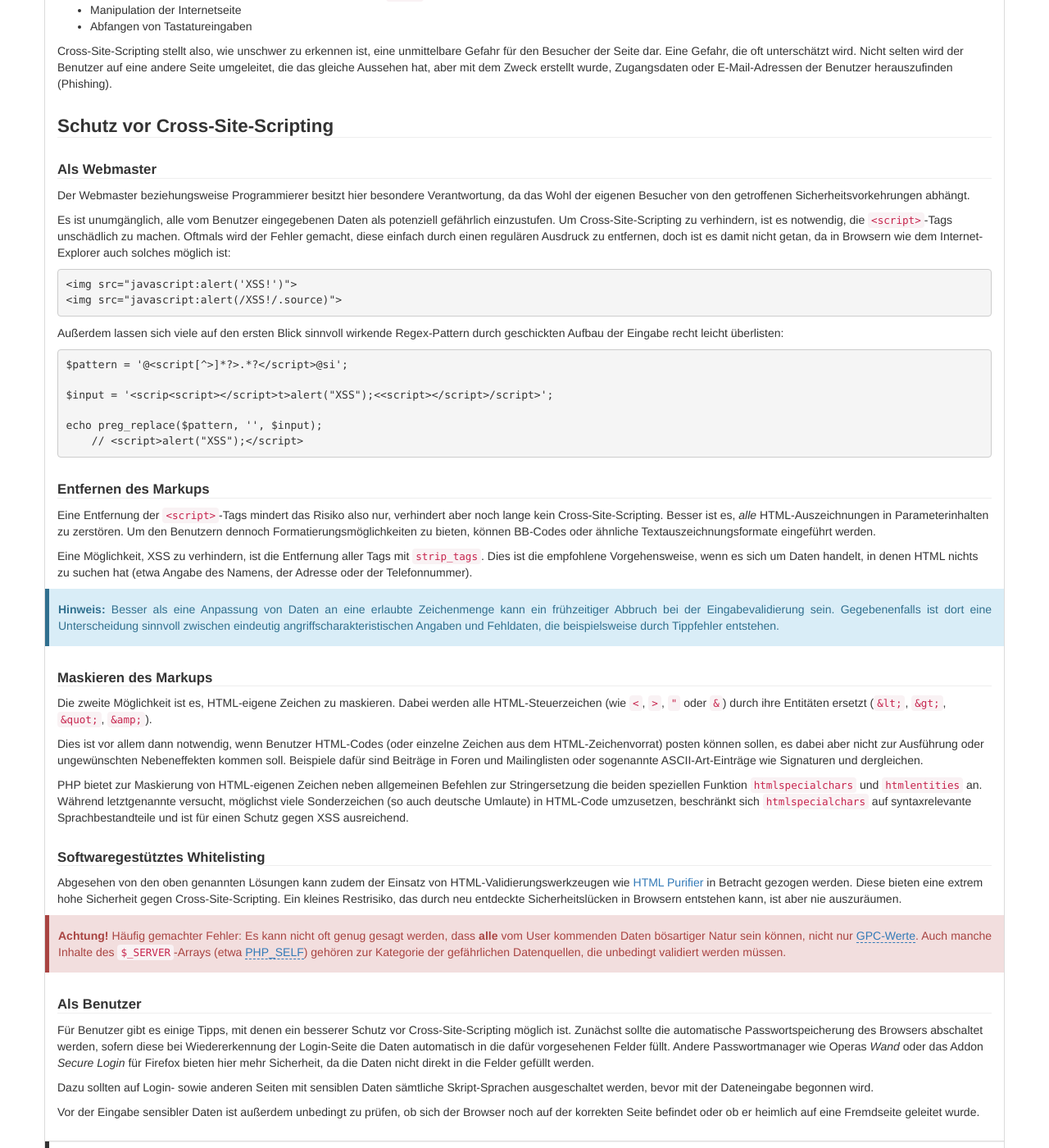
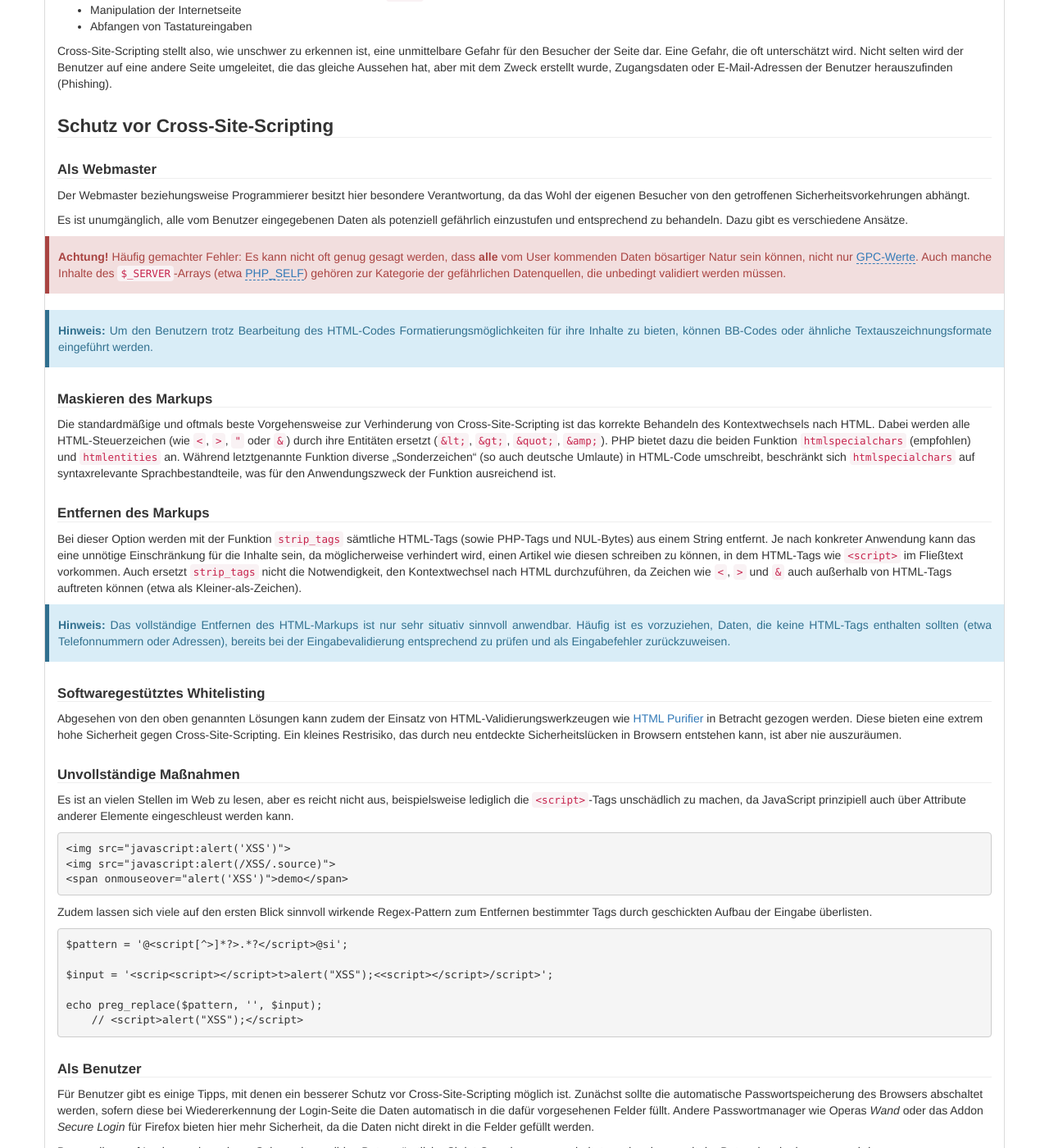
Before and after one commit to php-de/php-de.github.io, a Jekyll site: the page built from security/cross-site-scripting.md, in a window 1280 px wide and 1400 px high, scrolled down 2126 px. Shown: the whole window at 82% size. Built offline with Jekyll 4.4.1, drawn with Linux system fonts in a browser that asks for light colours; nearby versions of some CDN libraries.

Commit message:
XSS - Überarbeitung "Als Webmaster"

```diff
--- a/security/cross-site-scripting.md
+++ b/security/cross-site-scripting.md
@@ -208,23 +208,51 @@ Zugangsdaten oder E-Mail-Adressen der Benutzer herauszufinden (Phishing).
 
 #### Als Webmaster
 
-Der Webmaster beziehungsweise Programmierer besitzt hier besondere
-Verantwortung, da das Wohl der eigenen Besucher von den getroffenen
-Sicherheitsvorkehrungen abhängt.
+Der Webmaster beziehungsweise Programmierer besitzt hier besondere Verantwortung, da das Wohl der eigenen Besucher von den getroffenen Sicherheitsvorkehrungen abhängt.
 
-Es ist unumgänglich, alle vom Benutzer eingegebenen Daten als potenziell
-gefährlich einzustufen. Um Cross-Site-Scripting zu verhindern, ist es
-notwendig, die `<script>`-Tags unschädlich zu machen. Oftmals wird der Fehler
-gemacht, diese einfach durch einen regulären Ausdruck zu entfernen, doch ist es
-damit nicht getan, da in Browsern wie dem Internet-Explorer auch solches
-möglich ist:
+Es ist unumgänglich, alle vom Benutzer eingegebenen Daten als potenziell gefährlich einzustufen und entsprechend zu behandeln. Dazu gibt es verschiedene Ansätze.
+
+<div class="alert alert-danger">
+    <strong>Achtung!</strong>
+
+    Häufig gemachter Fehler: Es kann nicht oft genug gesagt werden, dass <strong>alle</strong> vom User kommenden Daten bösartiger Natur sein können, nicht nur <a href="{{ site.url }}/jumpto/gpc/">GPC-Werte</a>. Auch manche Inhalte des <code>$_SERVER</code>-Arrays (etwa <a href="http://blog.oncode.info/2008/05/07/php_self-ist-boese-potentielles-cross-site-scripting-xss/">PHP_SELF</a>) gehören zur Kategorie der gefährlichen Datenquellen, die unbedingt validiert werden müssen.
+</div>
+
+<div class="alert alert-info">
+    <strong>Hinweis:</strong>
+
+    Um den Benutzern trotz Bearbeitung des HTML-Codes Formatierungsmöglichkeiten für ihre Inhalte zu bieten, können BB-Codes oder ähnliche Textauszeichnungsformate eingeführt werden.
+</div>
+
+#### Maskieren des Markups
+
+Die standardmäßige und oftmals beste Vorgehensweise zur Verhinderung von Cross-Site-Scripting ist das korrekte Behandeln des Kontextwechsels nach HTML. Dabei werden alle HTML-Steuerzeichen (wie `<`, `>`, `"` oder `&`) durch ihre Entitäten ersetzt (`&lt;`, `&gt;`, `&quot;`, `&amp;`). PHP bietet dazu die beiden Funktion `htmlspecialchars` (empfohlen) und `htmlentities` an. Während letztgenannte Funktion diverse „Sonderzeichen“ (so auch deutsche Umlaute) in HTML-Code umschreibt, beschränkt sich `htmlspecialchars` auf syntaxrelevante Sprachbestandteile, was für den Anwendungszweck der Funktion ausreichend ist.
+
+#### Entfernen des Markups
+
+Bei dieser Option werden mit der Funktion `strip_tags` sämtliche HTML-Tags (sowie PHP-Tags und NUL-Bytes) aus einem String entfernt. Je nach konkreter Anwendung kann das eine unnötige Einschränkung für die Inhalte sein, da möglicherweise verhindert wird, einen Artikel wie diesen schreiben zu können, in dem HTML-Tags wie `<script>` im Fließtext vorkommen. Auch ersetzt `strip_tags` nicht die Notwendigkeit, den Kontextwechsel nach HTML durchzuführen, da Zeichen wie `<`, `>` und `&` auch außerhalb von HTML-Tags auftreten können (etwa als Kleiner-als-Zeichen).
+
+<div class="alert alert-info">
+    <strong>Hinweis:</strong>
+
+    Das vollständige Entfernen des HTML-Markups ist nur sehr situativ sinnvoll anwendbar. Häufig ist es vorzuziehen, Daten, die keine HTML-Tags enthalten sollten (etwa Telefonnummern oder Adressen), bereits bei der Eingabevalidierung entsprechend zu prüfen und als Eingabefehler zurückzuweisen.
+</div>
+
+#### Softwaregestütztes Whitelisting
+
+Abgesehen von den oben genannten Lösungen kann zudem der Einsatz von HTML-Validierungswerkzeugen wie [HTML Purifier](http://htmlpurifier.org/) in Betracht gezogen werden. Diese bieten eine extrem hohe Sicherheit gegen Cross-Site-Scripting. Ein kleines Restrisiko, das durch neu entdeckte Sicherheitslücken in Browsern entstehen kann, ist aber nie auszuräumen.
+
+#### Unvollständige Maßnahmen
+
+Es ist an vielen Stellen im Web zu lesen, aber es reicht nicht aus, beispielsweise lediglich die `<script>`-Tags unschädlich zu machen, da JavaScript prinzipiell auch über Attribute anderer Elemente eingeschleust werden kann.
 
 ~~~ html
-<img src="javascript:alert('XSS!')">
-<img src="javascript:alert(/XSS!/.source)">
+<img src="javascript:alert('XSS')">
+<img src="javascript:alert(/XSS/.source)">
+<span onmouseover="alert('XSS')">demo</span>
 ~~~
 
-Außerdem lassen sich viele auf den ersten Blick sinnvoll wirkende Regex-Pattern durch geschickten Aufbau der Eingabe recht leicht überlisten:
+Zudem lassen sich viele auf den ersten Blick sinnvoll wirkende Regex-Pattern zum Entfernen bestimmter Tags durch geschickten Aufbau der Eingabe überlisten.
 
 ~~~ php
 $pattern = '@<script[^>]*?>.*?</script>@si';
@@ -234,71 +262,6 @@ $input = '<scrip<script></script>t>alert("XSS");<<script></script>/script>';
 echo preg_replace($pattern, '', $input);
     // <script>alert("XSS");</script>
 ~~~
-
-#### Entfernen des Markups
-
-Eine Entfernung der `<script>`-Tags mindert das Risiko also nur, verhindert
-aber noch lange kein Cross-Site-Scripting. Besser ist es, *alle*
-HTML-Auszeichnungen in Parameterinhalten zu zerstören. Um den Benutzern dennoch
-Formatierungsmöglichkeiten zu bieten, können BB-Codes oder ähnliche
-Textauszeichnungsformate eingeführt werden.
-
-Eine Möglichkeit, XSS zu verhindern, ist die Entfernung aller Tags mit
-`strip_tags`. Dies ist die empfohlene Vorgehensweise, wenn es sich um Daten
-handelt, in denen HTML nichts zu suchen hat (etwa Angabe des Namens, der
-Adresse oder der Telefonnummer).
-
-<div class="alert alert-info">
-
-<strong>Hinweis:</strong>
-
-Besser als eine Anpassung von Daten an eine erlaubte Zeichenmenge kann ein
-frühzeitiger Abbruch bei der Eingabevalidierung sein. Gegebenenfalls ist dort
-eine Unterscheidung sinnvoll zwischen eindeutig angriffscharakteristischen
-Angaben und Fehldaten, die beispielsweise durch Tippfehler entstehen.
-
-</div>
-
-#### Maskieren des Markups
-
-Die zweite Möglichkeit ist es, HTML-eigene Zeichen zu maskieren. Dabei werden alle
-HTML-Steuerzeichen (wie `<`, `>`, `"` oder `&`) durch ihre Entitäten ersetzt
-(`&lt;`, `&gt;`, `&quot;`, `&amp;`).
-
-Dies ist vor allem dann notwendig, wenn Benutzer HTML-Codes (oder einzelne
-Zeichen aus dem HTML-Zeichenvorrat) posten können sollen, es dabei aber nicht
-zur Ausführung oder ungewünschten Nebeneffekten kommen soll. Beispiele dafür
-sind Beiträge in Foren und Mailinglisten oder sogenannte ASCII-Art-Einträge wie
-Signaturen und dergleichen.
-
-PHP bietet zur Maskierung von HTML-eigenen Zeichen neben allgemeinen Befehlen
-zur Stringersetzung die beiden speziellen Funktion `htmlspecialchars` und
-`htmlentities` an. Während letztgenannte versucht, möglichst viele Sonderzeichen
-(so auch deutsche Umlaute) in HTML-Code umzusetzen, beschränkt sich
-`htmlspecialchars` auf syntaxrelevante Sprachbestandteile und ist für einen Schutz
-gegen XSS ausreichend.
-
-#### Softwaregestütztes Whitelisting
-
-Abgesehen von den oben genannten Lösungen kann zudem der Einsatz von
-HTML-Validierungswerkzeugen wie [HTML Purifier](http://htmlpurifier.org/) in
-Betracht gezogen werden. Diese bieten eine extrem hohe Sicherheit gegen
-Cross-Site-Scripting. Ein kleines Restrisiko, das durch neu entdeckte
-Sicherheitslücken in Browsern entstehen kann, ist aber nie auszuräumen.
-
-<div class="alert alert-danger">
-
-<strong>Achtung!</strong>
-
-Häufig gemachter Fehler: Es kann nicht oft genug gesagt werden, dass
-<strong>alle</strong> vom User kommenden Daten bösartiger Natur sein können,
-nicht nur <a href="{{ site.url }}/jumpto/gpc/">GPC-Werte</a>. Auch manche
-Inhalte des <code>$_SERVER</code>-Arrays (etwa <a
-href="http://blog.oncode.info/2008/05/07/php_self-ist-boese-potentielles-cross-site-scripting-xss/">PHP_SELF</a>)
-gehören zur Kategorie der gefährlichen Datenquellen, die unbedingt validiert
-werden müssen.
-
-</div>
 
 #### Als Benutzer
 
```
